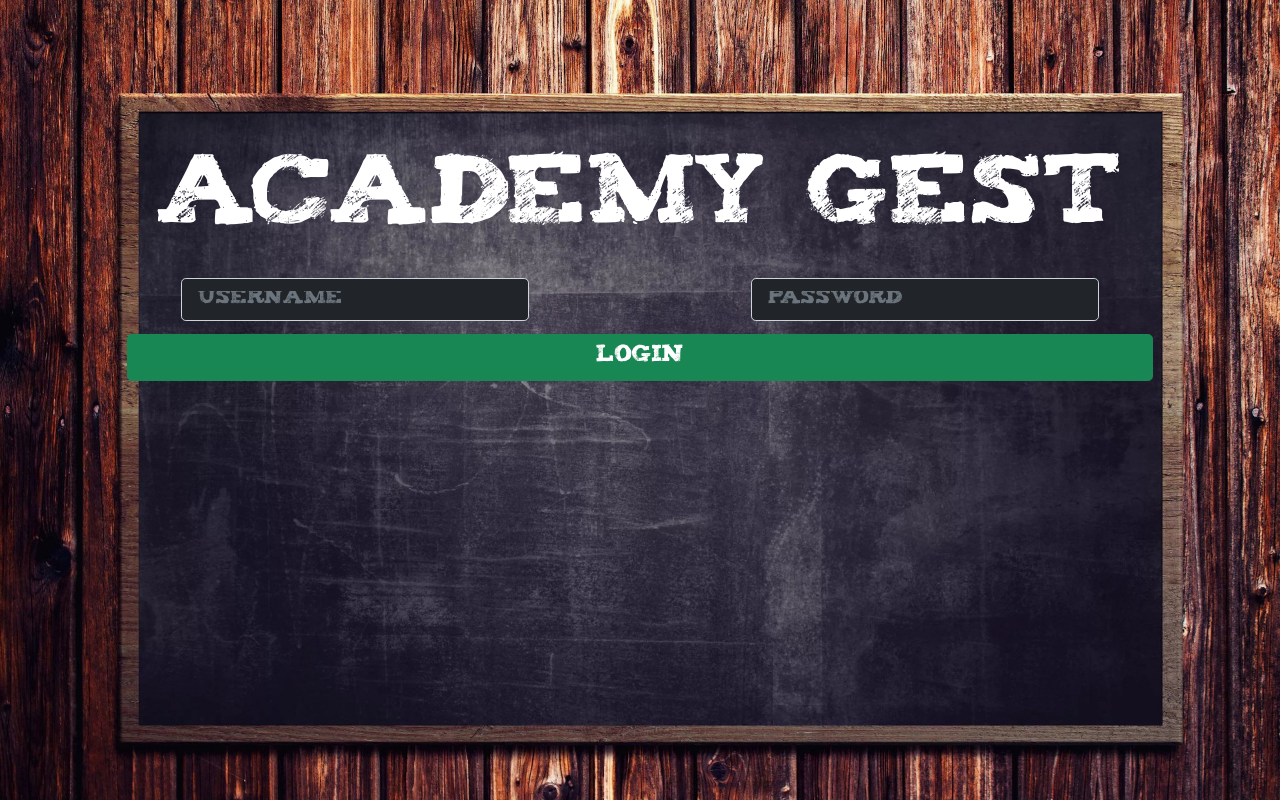
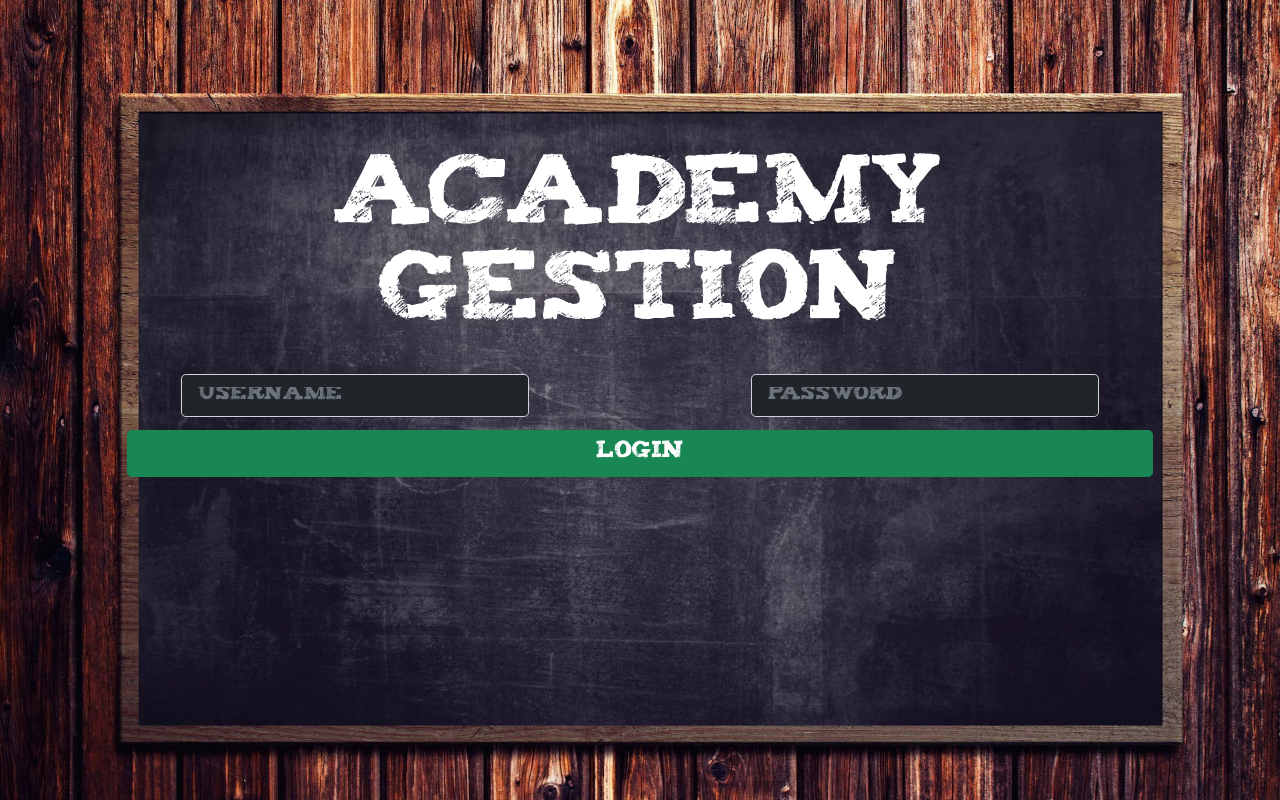
Before and after one commit to raultorres2603/academy-gestion, a React (Create React App) app: page / in a window 1280 px wide. Built offline with nearby package versions, Linux system fonts and the light colour scheme.

Commit message:
Cambio de Titulo

```diff
--- a/src/components/RegLogForm.js
+++ b/src/components/RegLogForm.js
@@ -80,7 +80,7 @@ class RegLogForm extends React.Component {
           <div className="container">
             <div className="col-md-12">
               <div className="row titleForm">
-                <p className="display-1 text-center text-white">Academy Gest</p>
+                <p className="display-1 text-center text-white">Academy Gestion</p>
               </div>
               <div className="row">
                 <form action="#" method="post" onSubmit={this.handleSubmit}>
```
